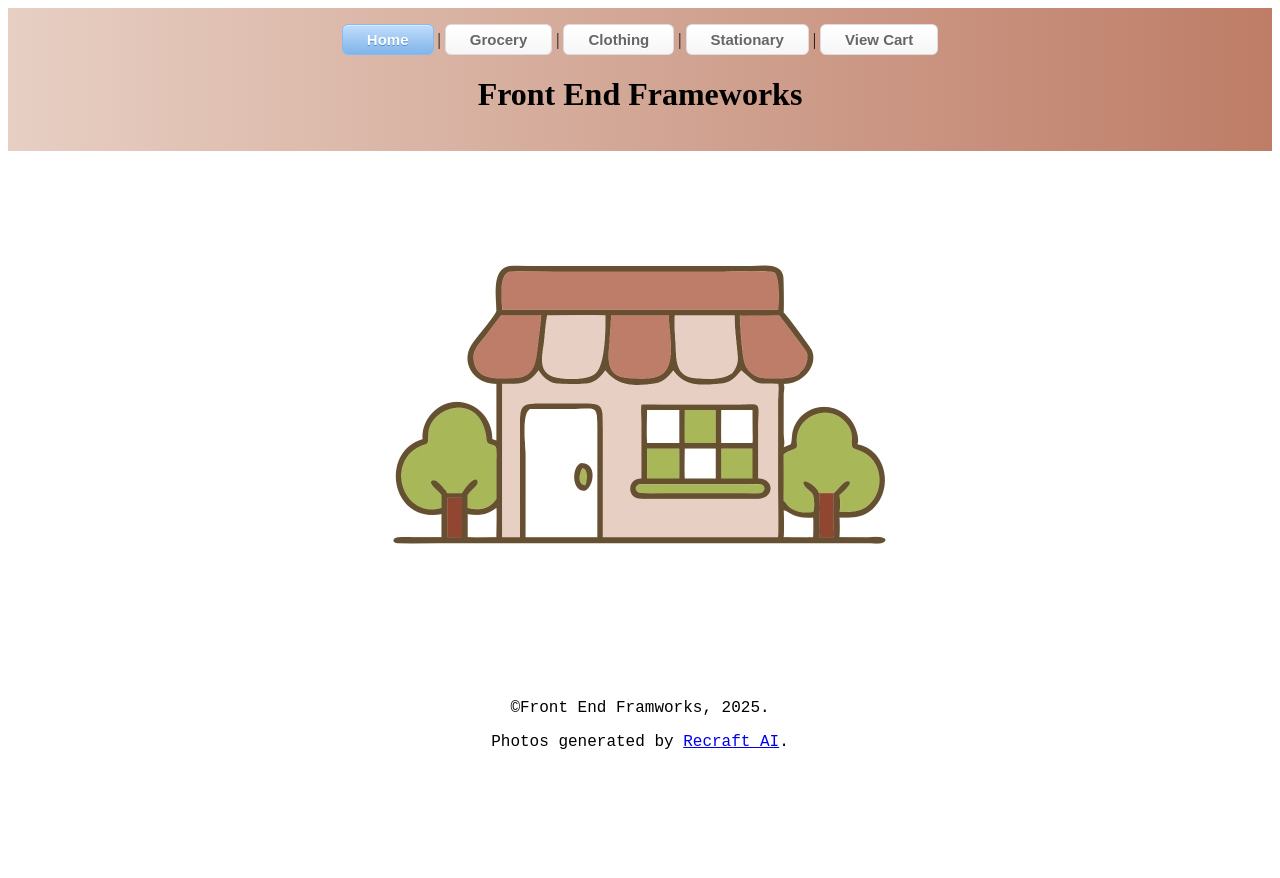
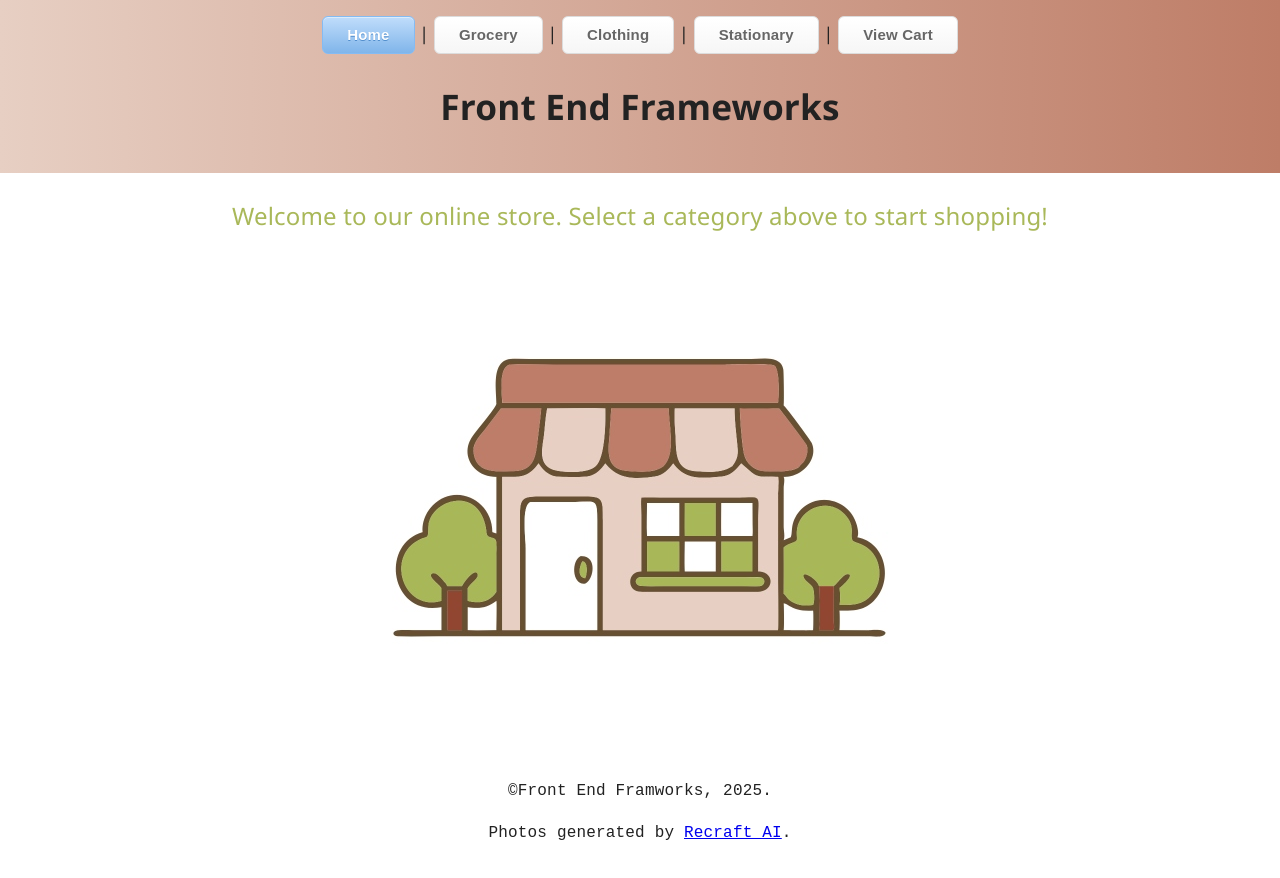
Before and after one commit to joanne-hoar/practice, an Angular app: page /home in a window 1280 px wide. Before the commit the page ends 800 px from the top, so only its background shows below. Built offline with nearby package versions, Linux system fonts and the light colour scheme.

Commit message:
fancier style

```diff
--- a/src/app/home/home.component.html
+++ b/src/app/home/home.component.html
@@ -4,7 +4,10 @@
   Displays the header, a centered banner image, and the footer.
 -->
 <app-header heading="Front End Frameworks"></app-header>
-<div style="padding: 16px; text-align: center;">
+<div style="text-align: center;">
+  <p style="color: #a9b859; font-size: 1.5rem;">
+    Welcome to our online store. Select a category above to start shopping!
+  </p>
   <img src="assets/cute-storefront.jpg" alt="Image" />
 </div>
 <app-footer></app-footer>
--- a/src/styles.css
+++ b/src/styles.css
@@ -1 +1,12 @@
 /* You can add global styles to this file, and also import other style files */
+
+body {
+  font-family: 'Segoe UI', 'Roboto', 'Helvetica Neue', Arial, 'Liberation Sans', sans-serif;
+  font-size: 1.1rem;
+  color: #222;
+  background-color: white;
+  line-height: 1.6;
+  letter-spacing: 0.01em;
+  margin: 0;
+  padding: 0;
+}
```
